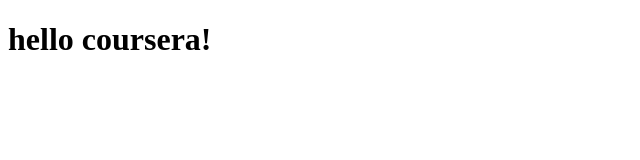
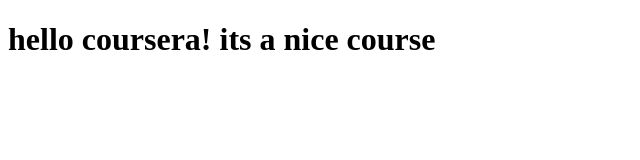
Before and after one commit to himanshup78578/sudhanshu, a plain HTML site: page site/index.html in a window 1280 px wide. Shown: the whole page, without its empty margins (0-640 px from the left). Drawn offline with Linux system fonts and the light colour scheme.

Commit message:
small addition

```diff
--- a/site/index.html
+++ b/site/index.html
@@ -4,6 +4,6 @@
 <title> hello coursera</title>
 </head>
 <body>
-<h1>hello coursera!</h1>
+<h1>hello coursera! its a nice course</h1>
 </body>
 </html>
```
